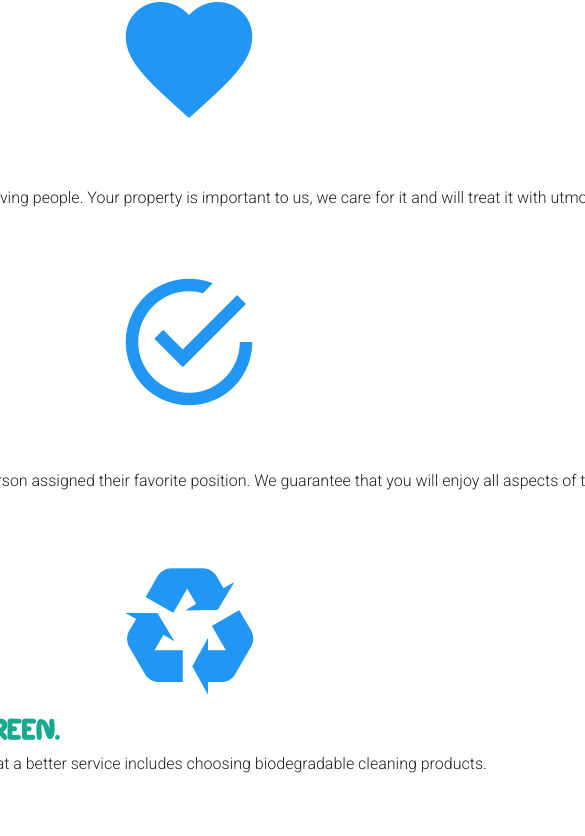
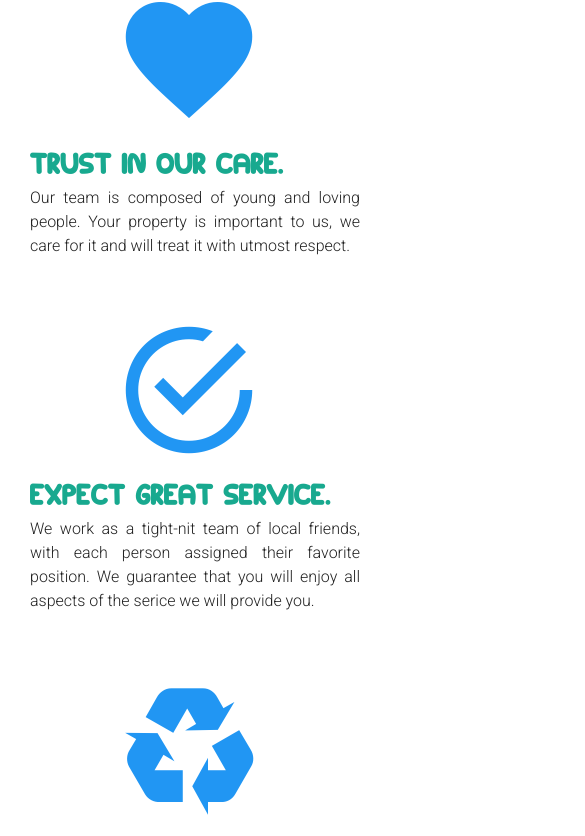
Before and after one commit to tpscrpt/team_clean, a Vue app: page / in a window 390 px wide. Shown: the part 841-1677 px from the top of the page, 585 px wide, since content can reach past the window. Built offline with nearby package versions, Linux system fonts and the light colour scheme.

Commit message:
regression: messed up small screens

```diff
--- a/src/components/Why/Reason.vue
+++ b/src/components/Why/Reason.vue
@@ -19,7 +19,7 @@
     >
       <v-icon color="secondary" :size="sn(152, 107, 128, 152, 168)">{{reason.img}}</v-icon>
     </div>
-    <div class="reason_text_container flex-column align-start justify-start grow"
+    <div class="reason_text_container flex-column align-start justify-start"
       :style="{
         maxWidth: sp(undefined, '50%', '45%', '45%', '35%')
       }"
```
